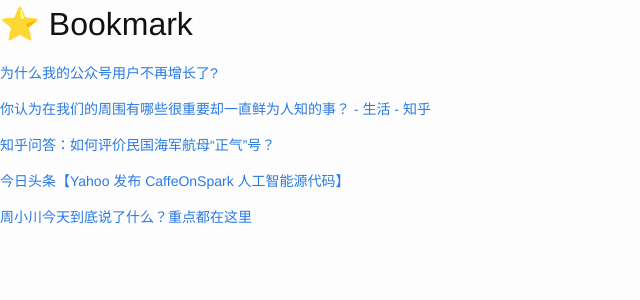
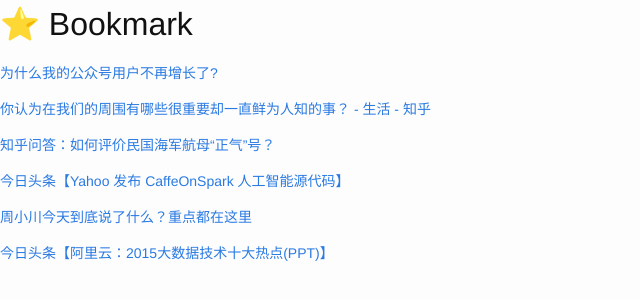
Before and after one commit to cnwarden/cnwarden.github.io, a Jekyll site: the page built from fav/index.md, in a window 1280 px wide. Shown: the top 300 px of the page, without its empty margins (0-640 px from the left). Built offline with Jekyll 4.4.1, drawn with Linux system fonts in a browser that asks for light colours; emoji names are drawn with the system emoji font.

Commit message:
auto commit

```diff
--- a/fav/index.md
+++ b/fav/index.md
@@ -14,3 +14,5 @@ title:  fav
 [今日头条【Yahoo 发布 CaffeOnSpark 人工智能源代码】](http://toutiao.com/item/6255502610367775233/?iid=3578109516&app=news_article&tt_from=android_share&utm_source=email&utm_medium=toutiao_android&utm_campaign=client_share)
 
 [周小川今天到底说了什么？重点都在这里](http://mp.weixin.qq.com/s?__biz=MjM5NzAwMzU0MA==&mid=1140437992&idx=1&sn=37013e86a0badb41badc6c858fd1f1ff&scene=0#wechat_redirect)
+
+[今日头条【阿里云：2015大数据技术十大热点(PPT)】](http://toutiao.com/item/6255037016610701825/?iid=3578109516&app=news_article&tt_from=android_share&utm_source=email&utm_medium=toutiao_android&utm_campaign=client_share)
```
